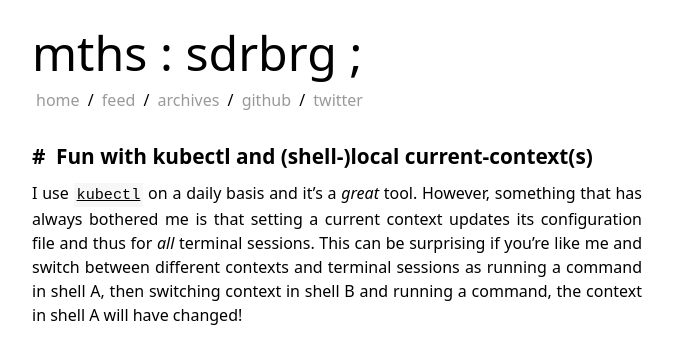
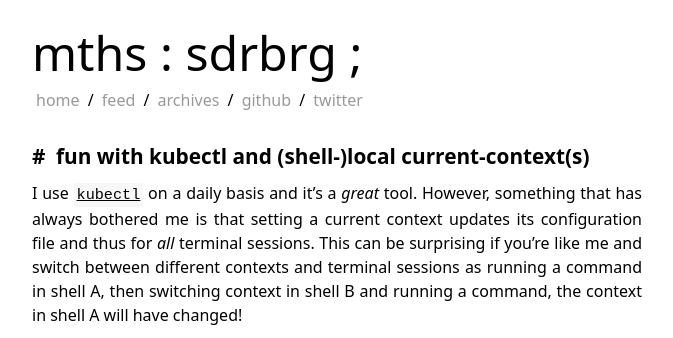
Before and after one commit to mthssdrbrg/mthssdrbrg.github.io, a Jekyll site: the page built from _posts/2020-09-27-fun-with-kubectl-and-shell-local-current-context.md, in a window 1280 px wide. Shown: the top 338 px of the page, without its empty margins (303-976 px from the left). Built offline with Jekyll 4.4.1, drawn with Linux system fonts in a browser that asks for light colours; comment, search, counter and statistics services are not loaded.

```diff
--- a/_posts/2020-09-27-fun-with-kubectl-and-shell-local-current-context.md
+++ b/_posts/2020-09-27-fun-with-kubectl-and-shell-local-current-context.md
@@ -1,5 +1,5 @@
 ---
-title: Fun with kubectl and (shell-)local current-context(s)
+title: fun with kubectl and (shell-)local current-context(s)
 tags: kubernetes kubectl current-context shell fish oddity
 date: 2020-09-27 13:55 +0100
 ---
```
Also changed, not shown: _posts/2020-08-30-terraform-in-the-time-of-quarantine.md (+1 -1 lines).
